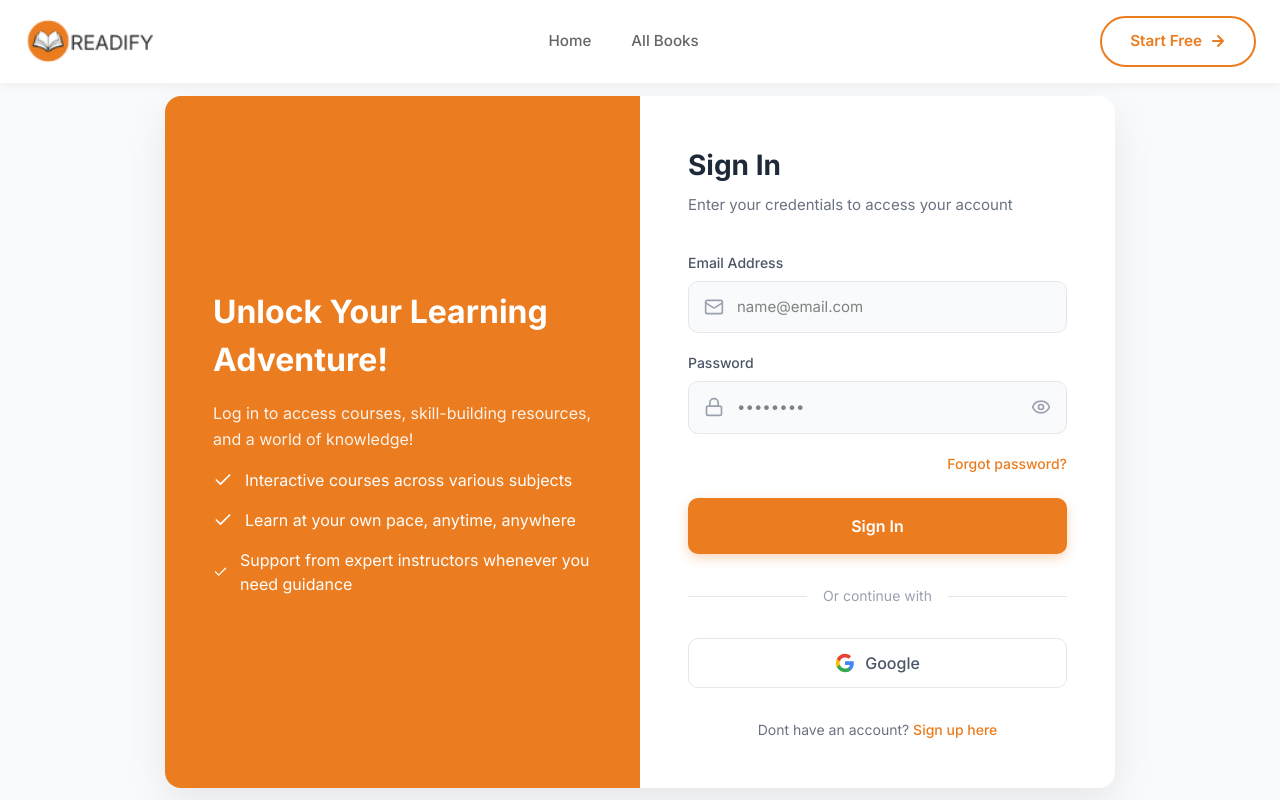
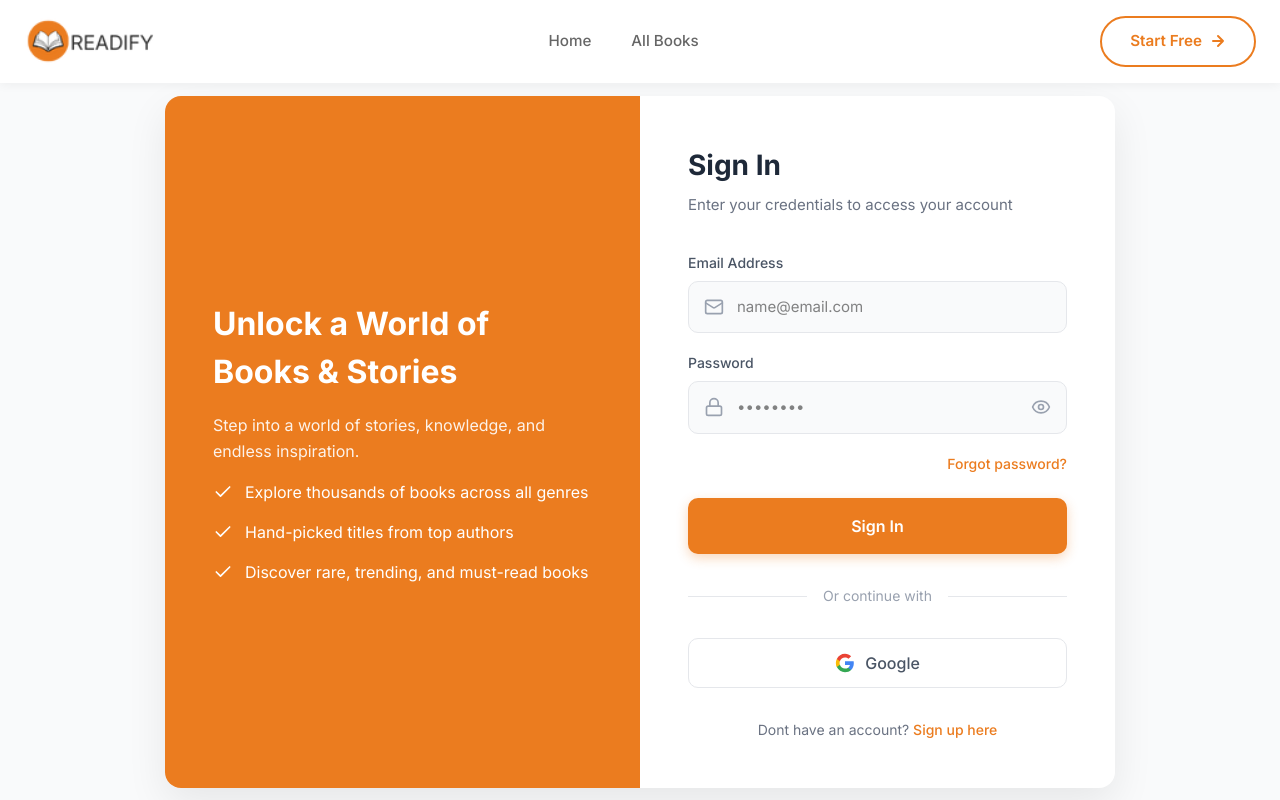
Before and after one commit to Tahmied/Readify, a Next.js app: page /login in a window 1280 px wide. Shown: the top 800 px of the page. Built offline with nearby package versions, Linux system fonts and the light colour scheme.

Commit message:
- updated texts according to readify platform

```diff
--- a/app/(auth)/login/page.jsx
+++ b/app/(auth)/login/page.jsx
@@ -1,5 +1,6 @@
 'use client'
 import { Check, Eye, EyeOff, Lock, Mail } from 'lucide-react';
+import Link from 'next/link';
 import { useState } from 'react';
 
 const Login = () => {
@@ -28,24 +29,24 @@ const Login = () => {
                 {/* Left Side */}
                 <div className="flex-1 bg-[#eb7c1f] text-white p-12 flex flex-col justify-center relative overflow-hidden">
                     <h1 className="text-[32px] font-bold mb-4 relative z-10 max-[375px]:text-[24px] max-[375px]:leading-[28px]">
-                        Unlock Your Learning Adventure!
+                        Unlock a World of Books & Stories
                     </h1>
 
                     <p className="text-base opacity-90 leading-relaxed relative z-10">
-                        Log in to access courses, skill-building resources, and a world of knowledge!
+                        Step into a world of stories, knowledge, and endless inspiration.
                     </p>
                     <ul className="mt-4 space-y-4 relative z-10">
                         <li className="flex items-center">
                             <Check className="mr-3 w-5 h-5" />
-                            <span>Interactive courses across various subjects</span>
+                            <span>Explore thousands of books across all genres</span>
                         </li>
                         <li className="flex items-center">
                             <Check className="mr-3 w-5 h-5" />
-                            <span>Learn at your own pace, anytime, anywhere</span>
+                            <span>Hand-picked titles from top authors</span>
                         </li>
                         <li className="flex items-center">
                             <Check className="mr-3 w-5 h-5" />
-                            <span>Support from expert instructors whenever you need guidance</span>
+                            <span>Discover rare, trending, and must-read books</span>
                         </li>
                     </ul>
                 </div>
@@ -160,9 +161,9 @@ const Login = () => {
                         {/* Sign Up Link */}
                         <div className="text-center mt-8 text-sm text-gray-500">
                             Dont have an account?{' '}
-                            <a href="#" className="text-[#eb7c1f] font-medium hover:underline">
+                            <Link href="/register" className="text-[#eb7c1f] font-medium hover:underline">
                                 Sign up here
-                            </a>
+                            </Link>
                         </div>
                     </form>
                 </div>
--- a/app/(auth)/register/page.jsx
+++ b/app/(auth)/register/page.jsx
@@ -41,23 +41,23 @@ const Page = () => {
                 {/* Left Side */}
                 <div className="flex-1 bg-[#eb7c1f] text-white p-12 flex flex-col justify-center relative overflow-hidden">
                     <h1 className="text-[32px] font-bold relative z-10 max-[375px]:text-[24px] max-[375px]:leading-[28px]">
-                        Let the Fun Begin!
+                        Join Our Reading Community
                     </h1>
                     <p className="text-base opacity-90 mb-2 leading-relaxed relative z-10">
-                        Register to explore a world full of toys, games, and endless fun!
+                        Create your account to discover new books, save favorites, and enjoy a personalized reading experience.
                     </p>
                     <ul className="mt-2 space-y-4 relative z-10">
                         <li className="flex items-center">
                             <Check className="mr-3 w-5 h-5" />
-                            <span>Magical toy collections</span>
+                            <span>Personalized book recommendations</span>
                         </li>
                         <li className="flex items-center">
                             <Check className="mr-3 w-5 h-5" />
-                            <span>Exclusive deals just for you</span>
+                            <span>Discover stories that inspire and delight</span>
                         </li>
                         <li className="flex items-center">
                             <Check className="mr-3 w-5 h-5" />
-                            <span>Friendly support whenever you need it</span>
+                            <span>Curated collections from top authors</span>
                         </li>
                     </ul>
                 </div>
```
